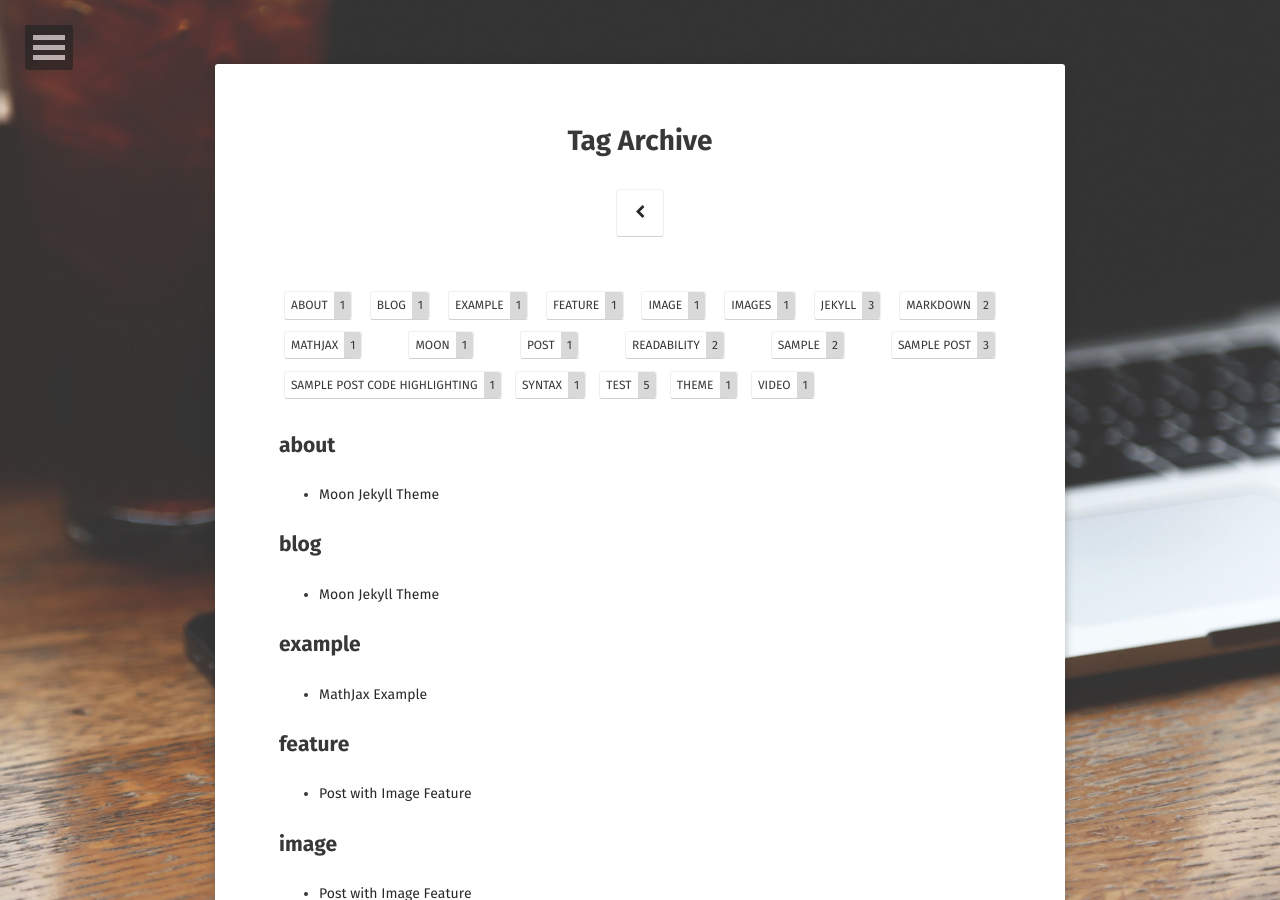
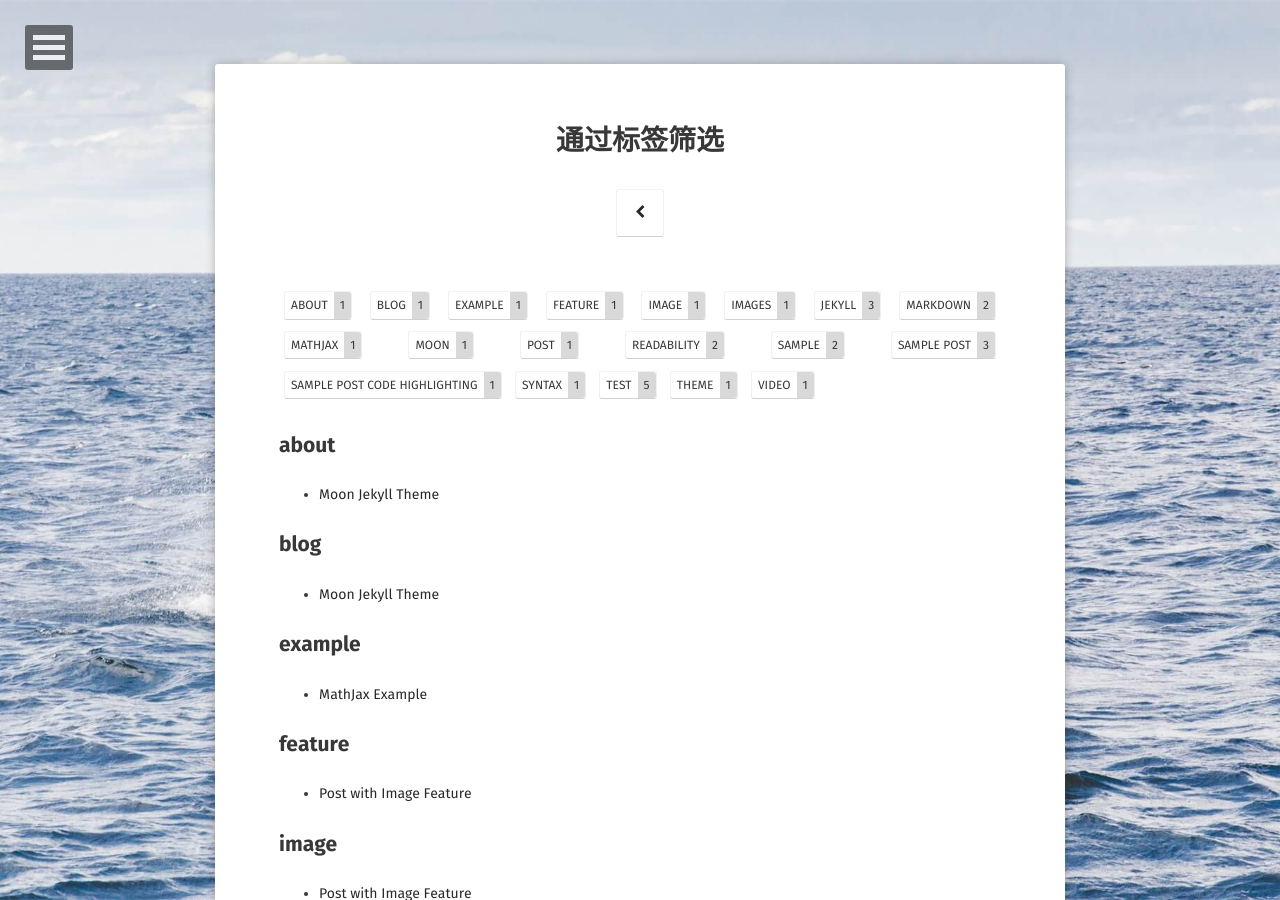
Before and after one commit to wuyou91/wuyou91.github.io, a Jekyll site: the page built from tags/index.html, in a window 1280 px wide and 900 px high. Built offline with Jekyll 4.4.1, drawn with Linux system fonts in a browser that asks for light colours; some web fonts are replaced.

Commit message:
change background-image

```diff
--- a/tags/index.html
+++ b/tags/index.html
@@ -1,6 +1,6 @@
 ---
 layout: page
-title: Tag Archive
+title: 通过标签筛选
 description: "An archive of posts sorted by tag."
 comments: false
 ---
```
Also changed, not shown: assets/img/placeholder-big.jpg.
